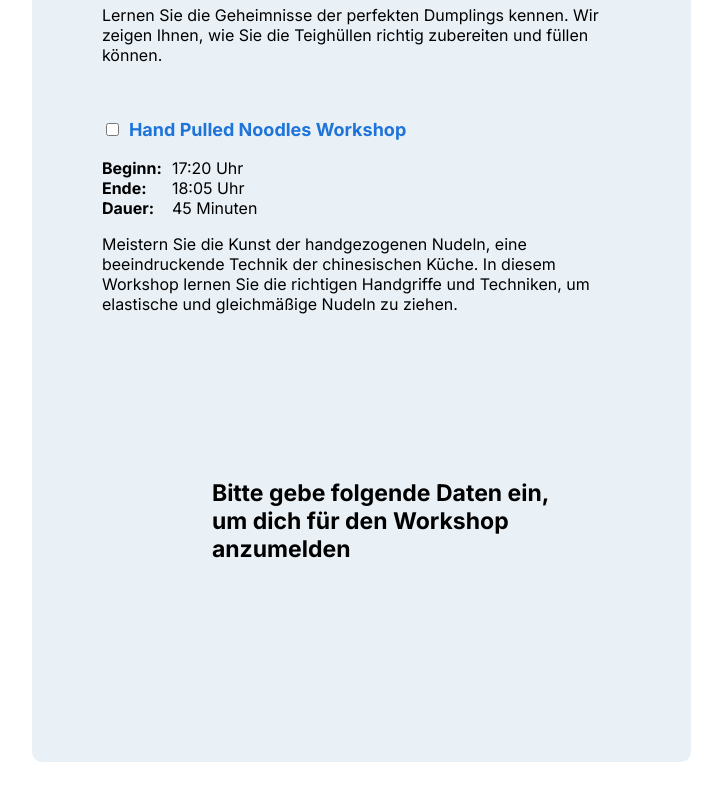
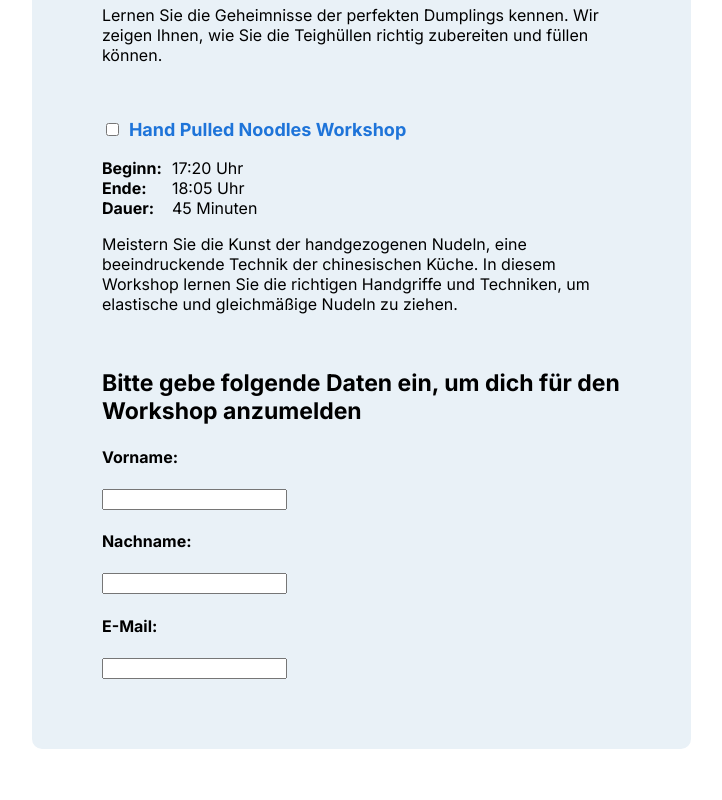
Before and after one commit to ACO-Charity/toa-reservation-frontend, a React (Vite) app: page / in a window 1280 px wide. Shown: the part 561-1361 px from the top of the page, without its empty margins (541-1263 px from the left). Built offline with nearby package versions, Linux system fonts and the light colour scheme.

Commit message:
created formfield component

```diff
--- a/src/components/reservation-workshop-form/ReservationWorkshopForm.tsx
+++ b/src/components/reservation-workshop-form/ReservationWorkshopForm.tsx
@@ -1,12 +1,20 @@
 import '../workshop-description/WorkshopDescription.scss'
+import '../reservation-workshop-form/form-field/FormField.tsx'
+import FormField from "./form-field/FormField.tsx";
 
 function ReservationWorkshopForm() {
 
     return (
-        <div className="workshop-background">
+        <div>
             <h2>Bitte gebe folgende Daten ein, um dich für den
                 Workshop anzumelden</h2>
+            <form>
+                <FormField label="Vorname" type="text" name="vorname"/>
+                <FormField label="Nachname" type="text" name="nachname"/>
+                <FormField label="E-Mail" type="email" name="email"/>
+            </form>
         </div>
+
     );
 }
 
--- /dev/null
+++ b/src/components/reservation-workshop-form/form-field/FormField.tsx
@@ -0,0 +1,10 @@
+function FormField({label, type, name}) {
+    return (
+        <div>
+            <h4>{label}:</h4>
+            <input type={type} name={name}/>
+        </div>
+    );
+}
+
+export default FormField;
```
